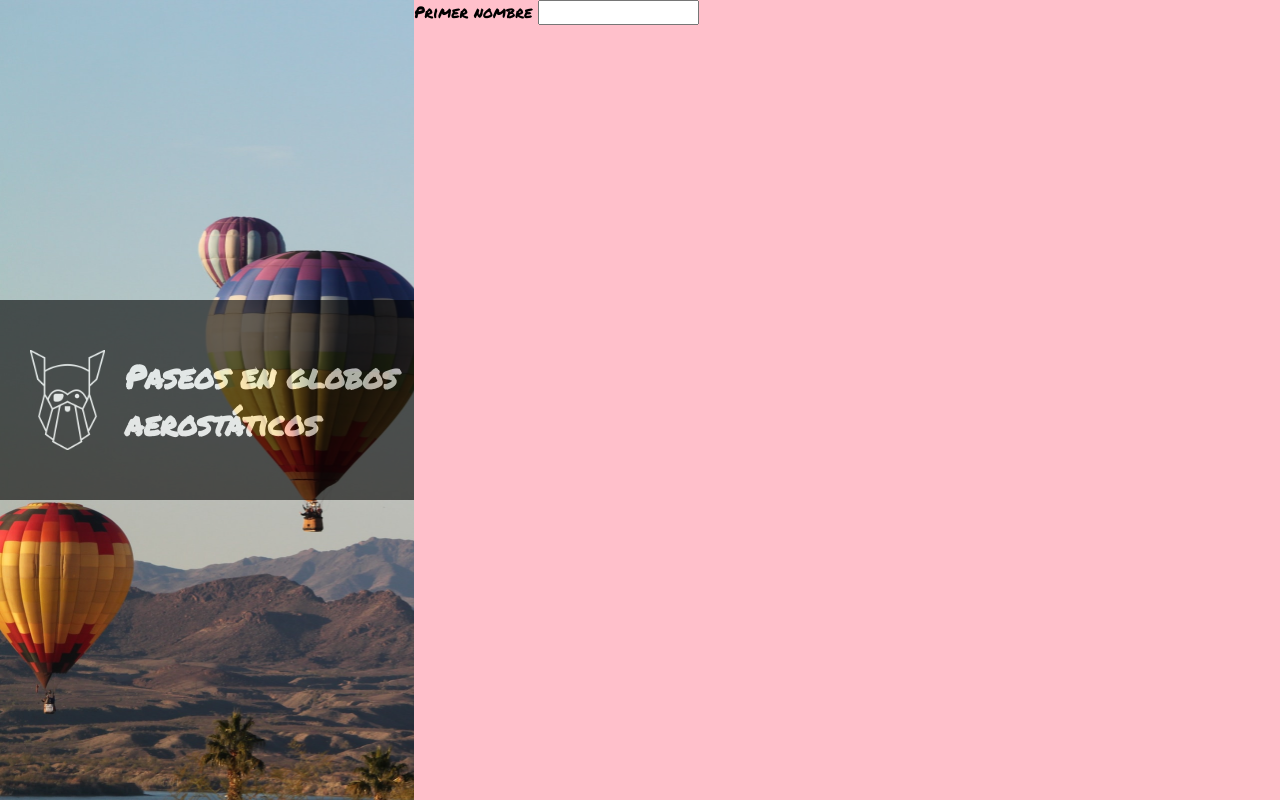
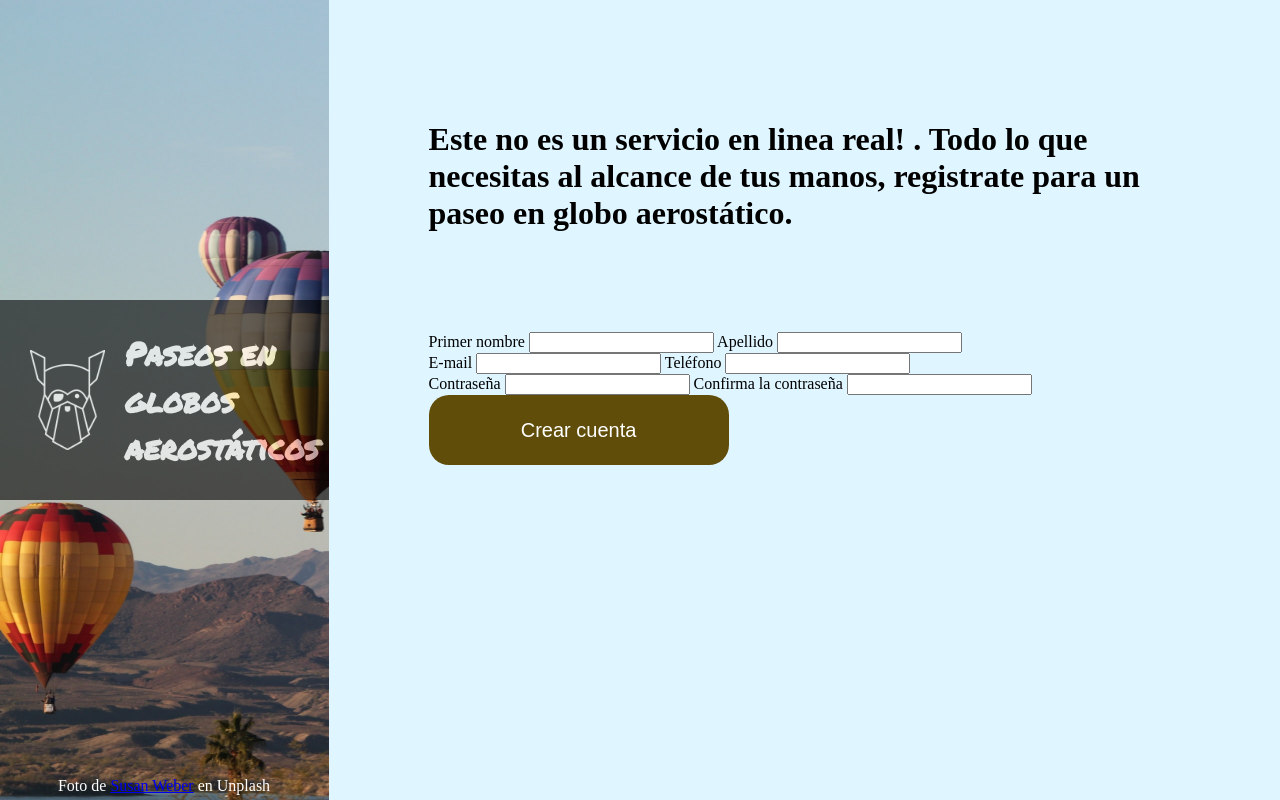
Before and after one commit to fabiDevz/odin-formulario, a plain HTML site: page index.html in a window 1280 px wide. Drawn offline with Linux system fonts and the light colour scheme.

Commit message:
minor changes

```diff
--- a/index.html
+++ b/index.html
@@ -15,12 +15,34 @@
             <img src="./images/odin-lined.png"/>
             <h1>Paseos en globos aerostáticos</h1>
         </div>
+        <label>Foto de <a href="https://unsplash.com/es/@havasuartist">Susan Weber</a> en Unplash</label>
     </div>
-    <form action="index.html" method="post">
-        <label for="primer_nombre">Primer nombre</label>
-        <input type="text" id ="primer_nombre">
+    <div class="container-formulario">
+        <h1>Este no es un servicio en linea real! . Todo lo que necesitas
+             al alcance de tus manos, registrate para un paseo en globo aerostático. </h1>
+        <form action="#" >
+            <label for="primer_nombre">Primer nombre</label>
+            <input type="text" id ="primer_nombre">
 
-    </form>
+            <label for ="apellido">Apellido</label>
+            <input type="text" id ="apellido">
+            <br>
+            <label for ="email">E-mail</label>
+            <input type="email" id ="email">
 
+            <label for="telefono">Teléfono</label>
+            <input type="tel" id ="telefono" pattern="+[0-9]{2}[0-9]{1}-[0-9]{8}" required>
+            <br>
+            <label for ="password">Contraseña</label>
+            <input type="password" id ="password" >
+
+            <label for ="confirma-password">Confirma la contraseña</label>
+            <input type="password" id ="confirma-password">
+
+        </form>
+        <div class = "container-boton">
+            <button class="boton-formulario">Crear cuenta</button>
+        </div>
+    </div>
 </body>
 </html>
--- a/styles.css
+++ b/styles.css
@@ -1,6 +1,4 @@
-*{
-    font-family: 'Permanent Marker', cursive;
-}
+
 
 body{
     margin: 0;
@@ -10,7 +8,7 @@ body{
 
 .container-imagen{
     height: 100vh;
-
+    width: 40vw;
     background-image: url(./images/globo.jpg);
     background-position: left top;
     background-repeat: no-repeat;
@@ -18,6 +16,7 @@ body{
     color: white;
     position: relative;
     display: flex;
+    flex-direction: column;
     align-items: center;
     justify-content: center;
     background-color: green;
@@ -26,7 +25,19 @@ body{
 
 }
 
+.container-imagen label{
+    position: fixed;
+    bottom: 0;
+    color: white;
+    margin-bottom: 5px;
+}
+
+a:visited{
+    color: white;
+}
+
 .header-logo{
+    font-family: 'Permanent Marker', cursive;
     box-sizing: border-box;
     width: 100%; /* Ajusta el ancho según tus necesidades */
     height: 200px;
@@ -53,5 +64,24 @@ body{
 form{
     position: relative;
     width: 100%;
-    background-color: pink;
 }
+
+.container-formulario{
+    background-color: #DFF5FF;
+    width: 100%;
+    padding: 100px;
+}
+
+.container-formulario h1{
+    margin-bottom: 100px;
+}
+
+.boton-formulario{
+    height: 70px;
+    width: 300px;
+    background-color: rgb(96, 77, 9);
+    color: white;
+    border-radius: 20px;
+    border-style: none;
+    font-size: 20px;
+}
```
